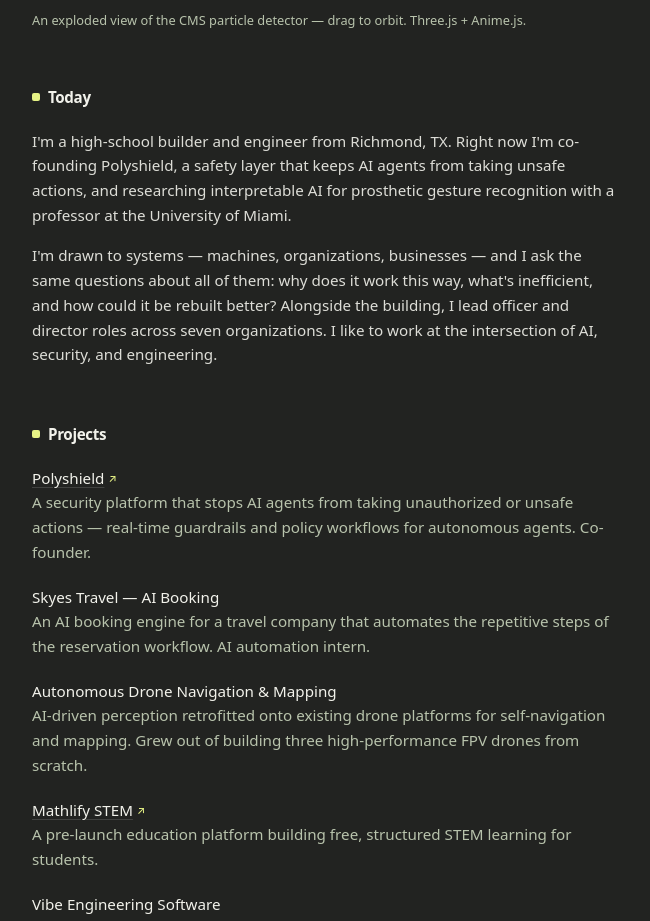
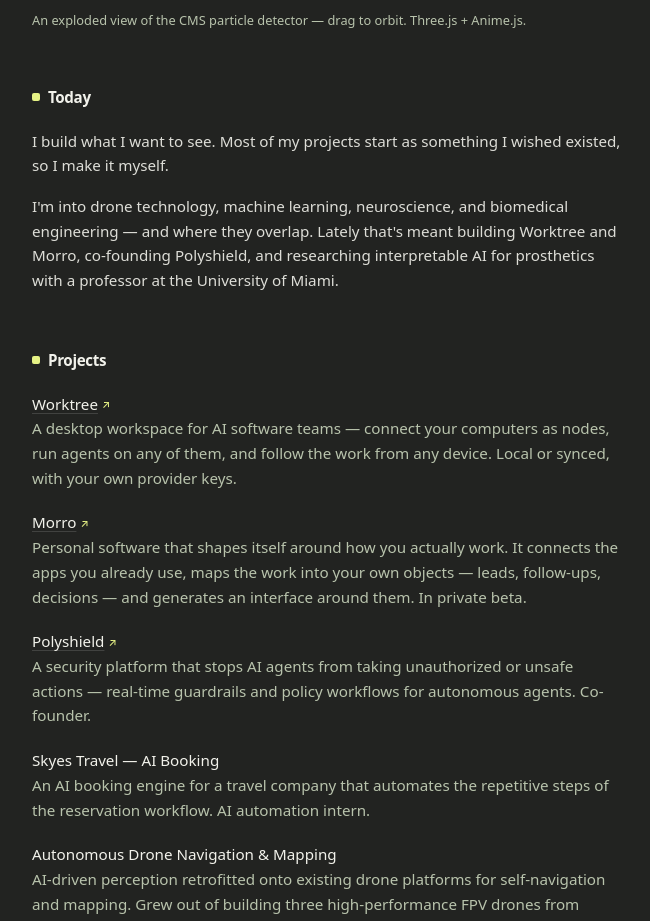
Before and after one commit to iecclodd/azaannoman, a Next.js app: page / in a window 1280 px wide. Shown: the part 723-1644 px from the top of the page, without its empty margins (312-962 px from the left). Built offline with nearby package versions, Linux system fonts and the light colour scheme.

Commit message:
Add Worktree + Morro projects; reorder; rewrite Today blurb

```diff
--- a/data/content.ts
+++ b/data/content.ts
@@ -29,11 +29,23 @@
   role: "Builder & Engineer",
 
   today: [
-    "I'm a high-school builder and engineer from Richmond, TX. Right now I'm co-founding Polyshield, a safety layer that keeps AI agents from taking unsafe actions, and researching interpretable AI for prosthetic gesture recognition with a professor at the University of Miami.",
-    "I'm drawn to systems — machines, organizations, businesses — and I ask the same questions about all of them: why does it work this way, what's inefficient, and how could it be rebuilt better? Alongside the building, I lead officer and director roles across seven organizations. I like to work at the intersection of AI, security, and engineering.",
+    "I build what I want to see. Most of my projects start as something I wished existed, so I make it myself.",
+    "I'm into drone technology, machine learning, neuroscience, and biomedical engineering — and where they overlap. Lately that's meant building Worktree and Morro, co-founding Polyshield, and researching interpretable AI for prosthetics with a professor at the University of Miami.",
   ],
 
   projects: [
+    {
+      title: "Worktree",
+      description:
+        "A desktop workspace for AI software teams — connect your computers as nodes, run agents on any of them, and follow the work from any device. Local or synced, with your own provider keys.",
+      href: "https://tryworktree.com",
+    },
+    {
+      title: "Morro",
+      description:
+        "Personal software that shapes itself around how you actually work. It connects the apps you already use, maps the work into your own objects — leads, follow-ups, decisions — and generates an interface around them. In private beta.",
+      href: "https://morroapp.vercel.app",
+    },
     {
       title: "Polyshield",
       description:
```
